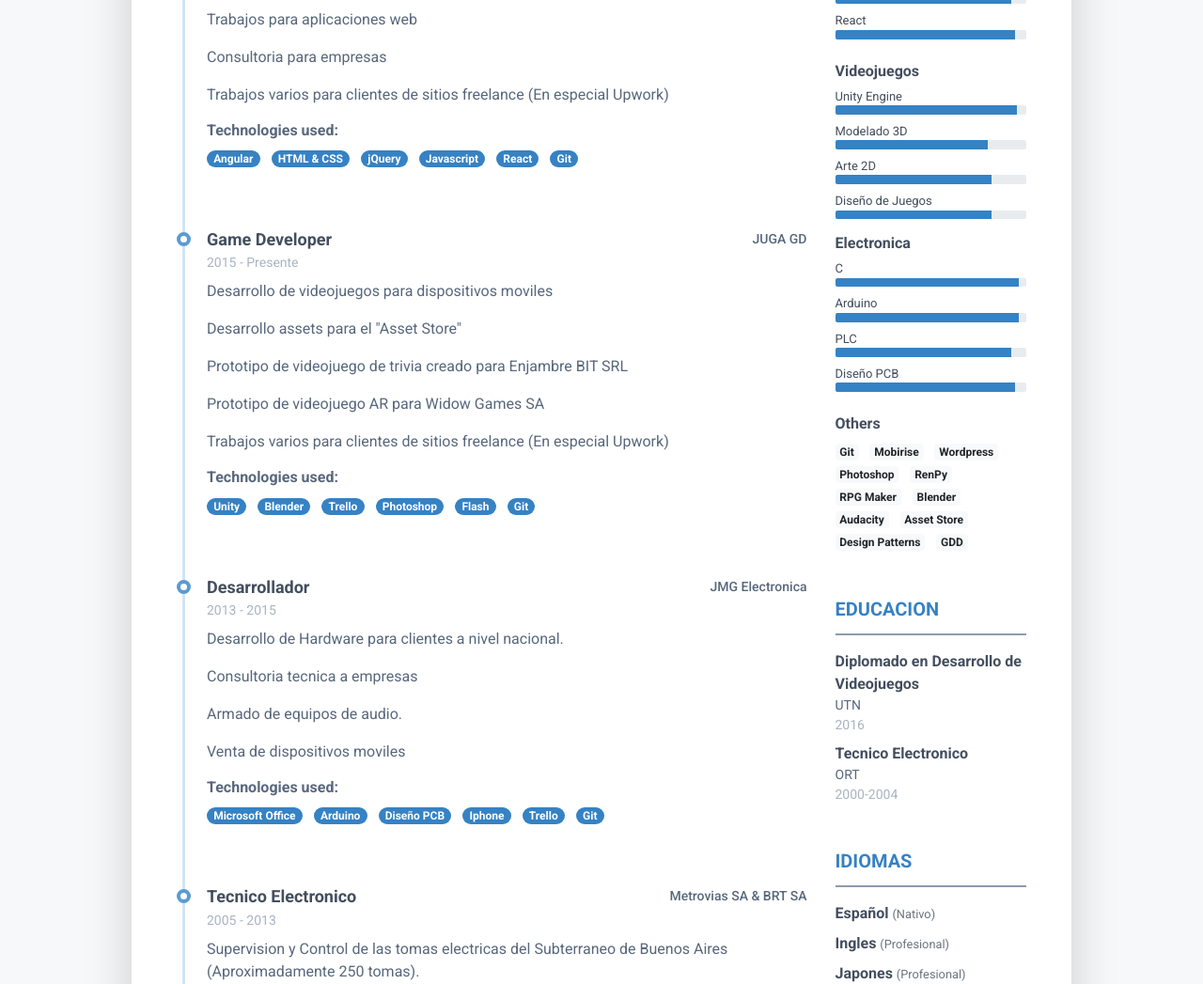
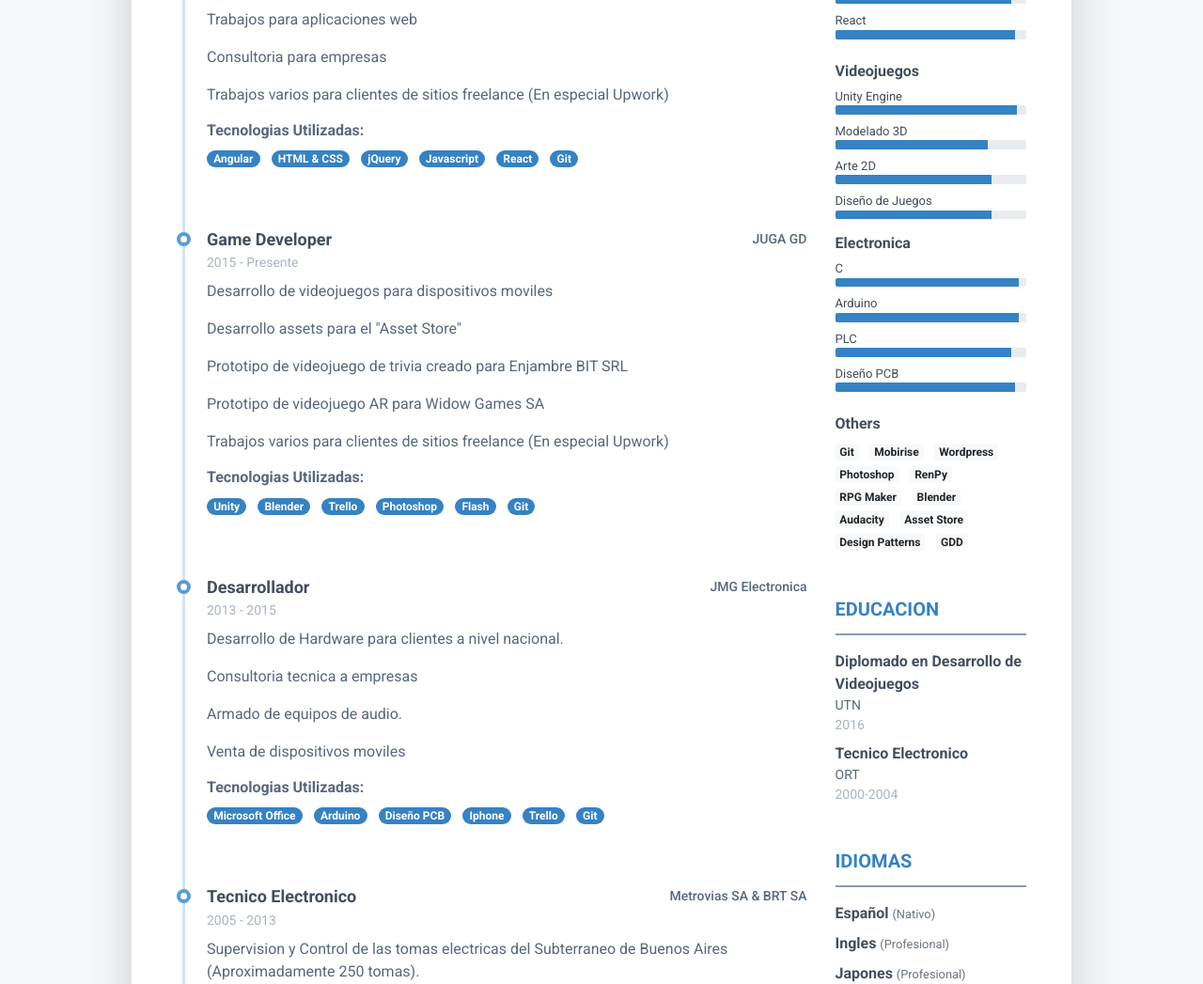
Before and after one commit to jugagd/Resume, a plain HTML site: page index.html in a window 1280 px wide. Shown: the part 480-1527 px from the top of the page at 94% size. Drawn offline with Linux system fonts and the light colour scheme.

Commit message:
'arreglos'

```diff
--- a/index.html
+++ b/index.html
@@ -74,7 +74,7 @@
 										    <p>Consultoria para empresas</p>
 										    <p>Trabajos varios para clientes de sitios freelance (En especial Upwork)</p>
 
-										    <h4 class="resume-timeline-item-desc-heading font-weight-bold">Technologies used:</h4>
+										    <h4 class="resume-timeline-item-desc-heading font-weight-bold">Tecnologias Utilizadas:</h4>
 										    <ul class="list-inline">
 											    <li class="list-inline-item"><span class="badge badge-primary badge-pill">Angular</span></li>
 											    <li class="list-inline-item"><span class="badge badge-primary badge-pill">HTML & CSS</span></li>
@@ -103,7 +103,7 @@
 										    <p>Prototipo de videojuego AR para Widow Games SA</p>
 										    <p>Trabajos varios para clientes de sitios freelance (En especial Upwork)</p>
 
-										    <h4 class="resume-timeline-item-desc-heading font-weight-bold">Technologies used:</h4>
+										    <h4 class="resume-timeline-item-desc-heading font-weight-bold">Tecnologias Utilizadas:</h4>
 										    <ul class="list-inline">
 											    <li class="list-inline-item"><span class="badge badge-primary badge-pill">Unity</span></li>
 											    <li class="list-inline-item"><span class="badge badge-primary badge-pill">Blender</span></li>
@@ -131,7 +131,7 @@
 										    <p>Armado de equipos de audio.</p>
 										    <p>Venta de dispositivos moviles</p>
 
-										    <h4 class="resume-timeline-item-desc-heading font-weight-bold">Technologies used:</h4>
+										    <h4 class="resume-timeline-item-desc-heading font-weight-bold">Tecnologias Utilizadas:</h4>
 										    <ul class="list-inline">
 											    <li class="list-inline-item"><span class="badge badge-primary badge-pill">Microsoft Office</span></li>
 											    <li class="list-inline-item"><span class="badge badge-primary badge-pill">Arduino</span></li>
```
